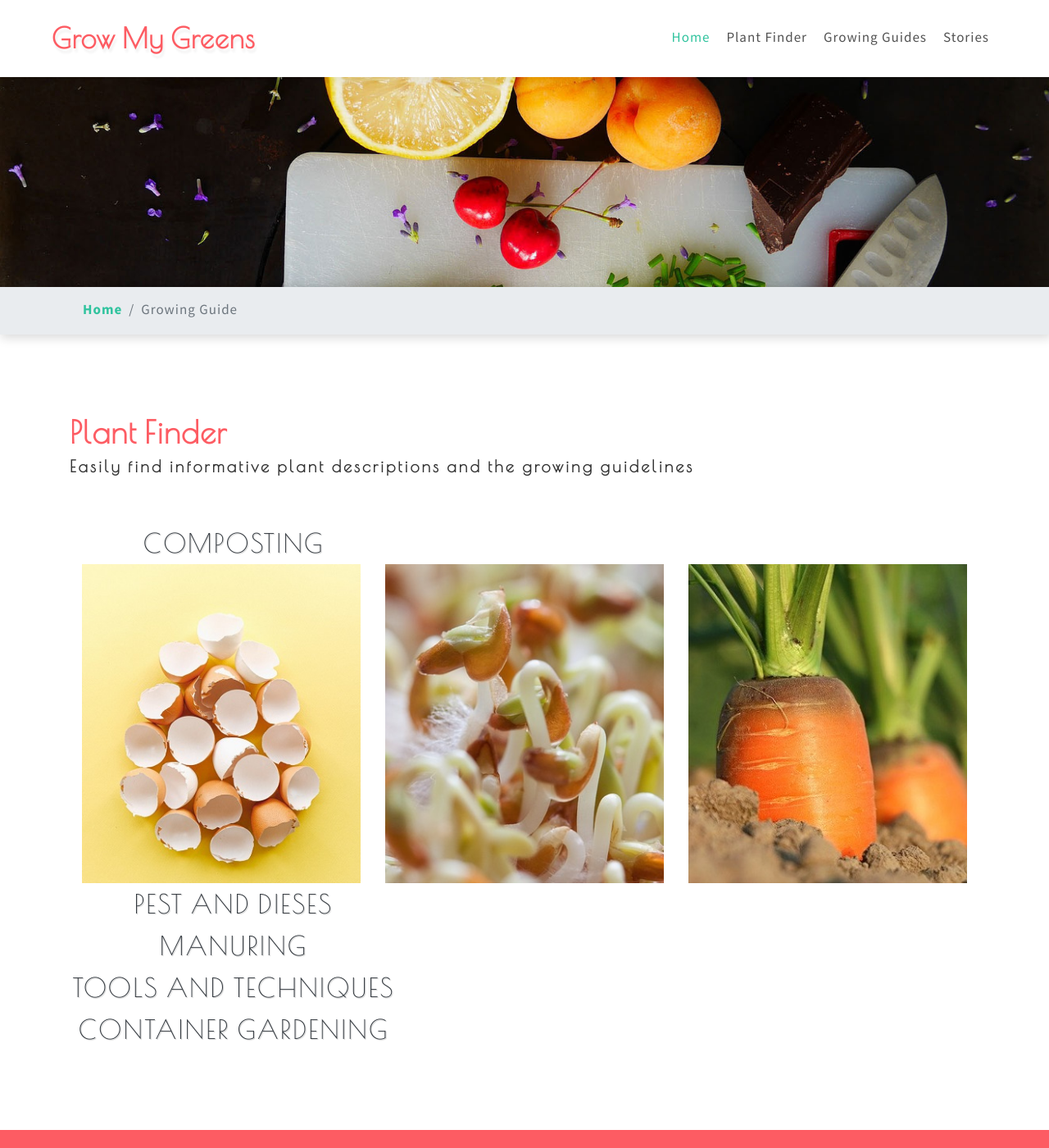
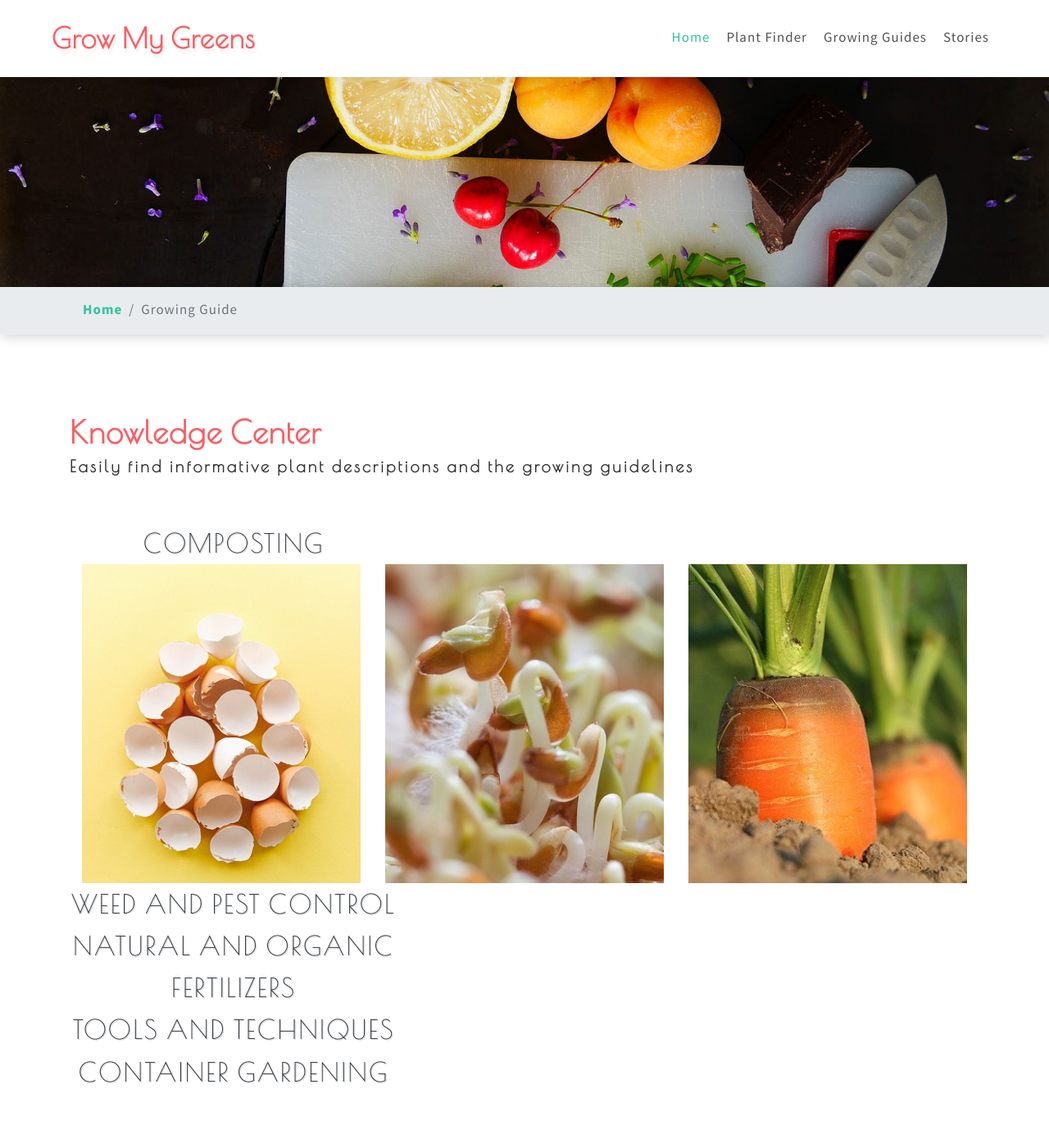
Before and after one commit to dhanyacm/GrowMyGreens, a Jekyll site: the page built from grow.html, in a window 1280 px wide and 1400 px high. Shown: the whole window at 82% size. Built offline with Jekyll 4.4.1, drawn with Linux system fonts in a browser that asks for light colours.

Commit message:
Update grow.html

```diff
--- a/grow.html
+++ b/grow.html
@@ -10,7 +10,7 @@ frontpage: false
 	<div class="gallery py-5" id="gallery">
 		<div class="container py-xl-5 py-lg-3">
 
-			<h3 class="title-mob-tems mb-5 text-wh font-weight-bold">Plant Finder
+			<h3 class="title-mob-tems mb-5 text-wh font-weight-bold">Knowledge Center
 				<span>Easily find informative plant descriptions and the growing guidelines</span>
 			</h3>
 
@@ -55,7 +55,7 @@ frontpage: false
 			<div class="news-grids gal text-center">
 
          			<div class="tem-org-mobs-bottom">
-						<h6 class="subheading-mob-temsls text-uppercase text-dark">  Pest and Dieses</h6>
+						<h6 class="subheading-mob-temsls text-uppercase text-dark">  Weed and Pest control</h6>
 						<p> </p>
 				</div>
 
@@ -64,7 +64,7 @@ frontpage: false
 			<div class="news-grids gal text-center">
 
          			<div class="tem-org-mobs-bottom">
-						<h6 class="subheading-mob-temsls text-uppercase text-dark"> Manuring </h6>
+						<h6 class="subheading-mob-temsls text-uppercase text-dark"> Natural and Organic Fertilizers  </h6>
 						<p> </p>
 				</div>
 
```
